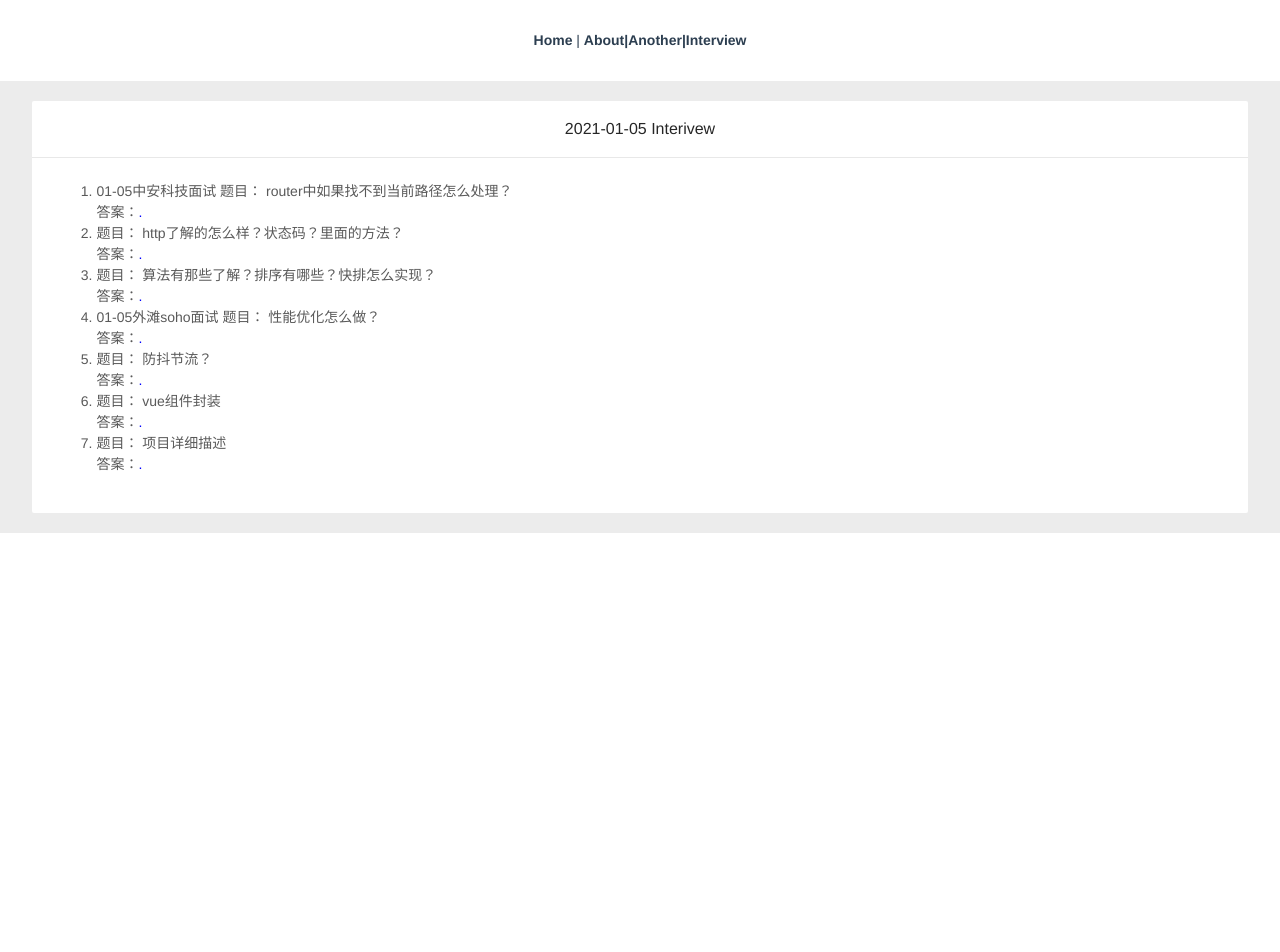
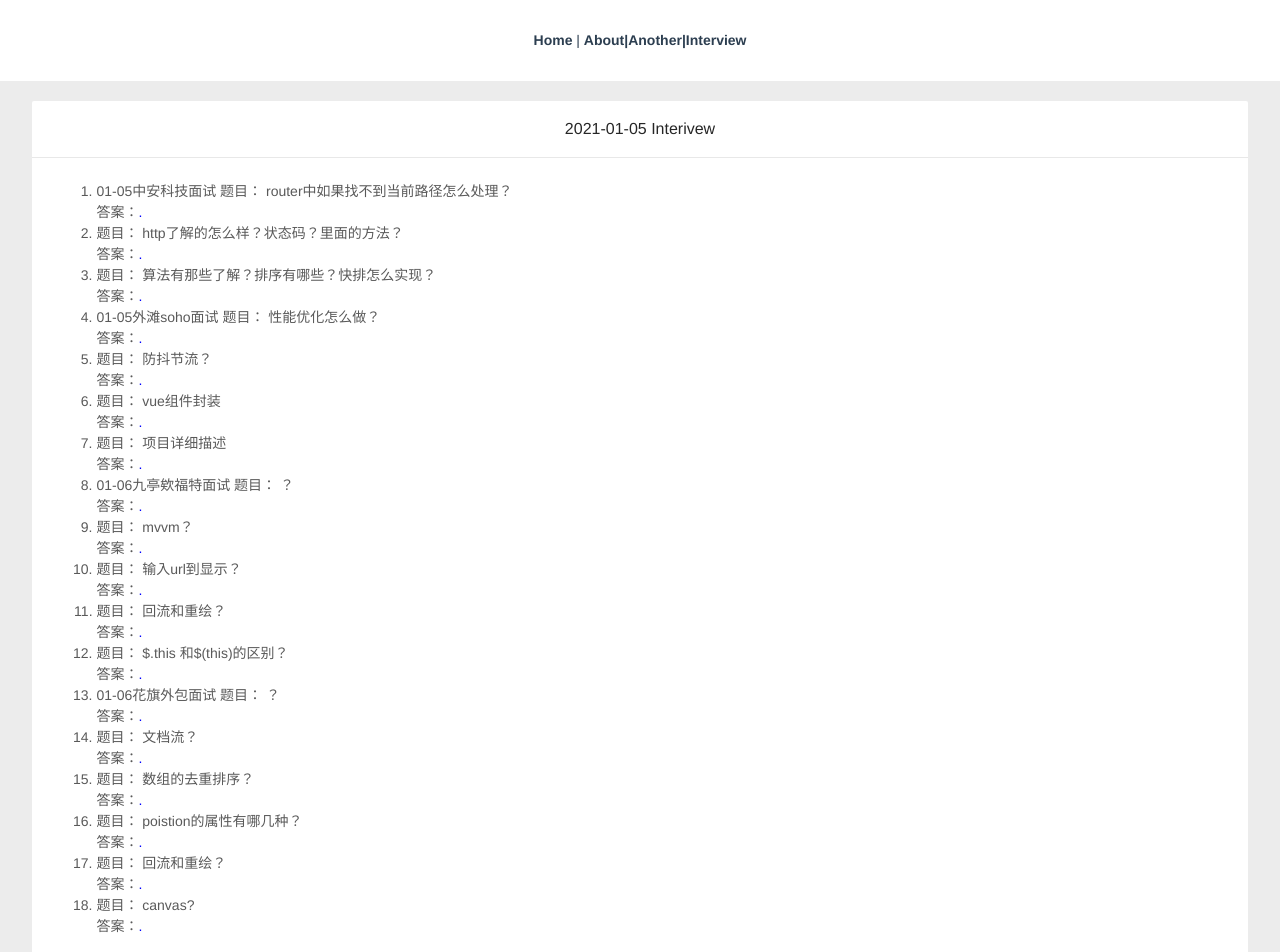
Before and after one commit to jackluotong/vue_project, a Vue app: page /January in a window 1280 px wide. Shown: the top 952 px of the page. Before the commit the page ends 800 px from the top, so only its background shows below. Built offline with nearby package versions, Linux system fonts and the light colour scheme.

Commit message:
accompish it.

```diff
--- a/src/components/Interview/January.vue
+++ b/src/components/Interview/January.vue
@@ -34,6 +34,17 @@ export default {
         { name: '防抖节流？', answer: '' },
         { name: 'vue组件封装', answer: '' },
         { name: '项目详细描述', answer: '' },
+        { title: '01-06九亭欸福特面试', name: ' ？', answer: '' },
+        { name: 'mvvm？', answer: '' },
+        { name: '输入url到显示？', answer: '' },
+        { name: '回流和重绘？', answer: '' },
+        { name: '$.this 和$(this)的区别？', answer: '' },
+        { title: '01-06花旗外包面试', name: ' ？', answer: '' },
+        { name: '文档流？', answer: '' },
+        { name: '数组的去重排序？', answer: '' },
+        { name: 'poistion的属性有哪几种？', answer: '' },
+        { name: '回流和重绘？', answer: '' },
+        { name: 'canvas?',answer:''}
       ]
     }
   },
```
